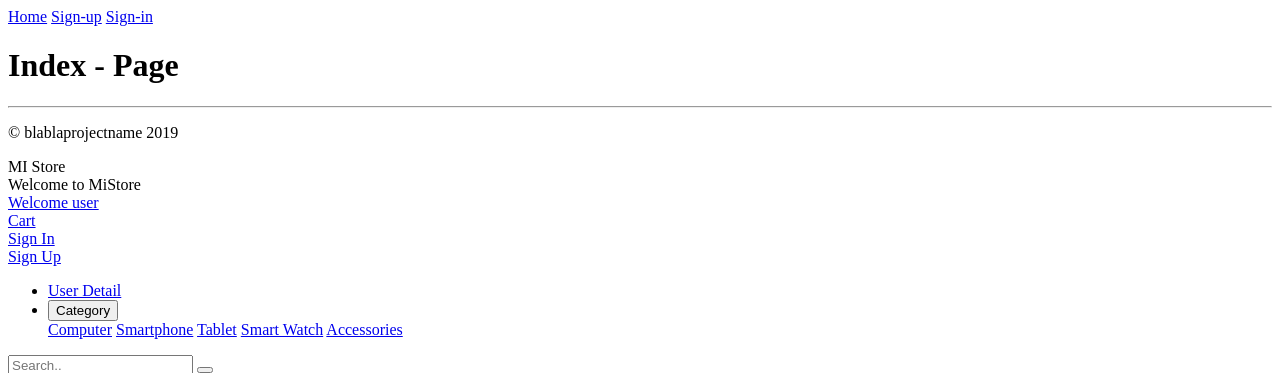
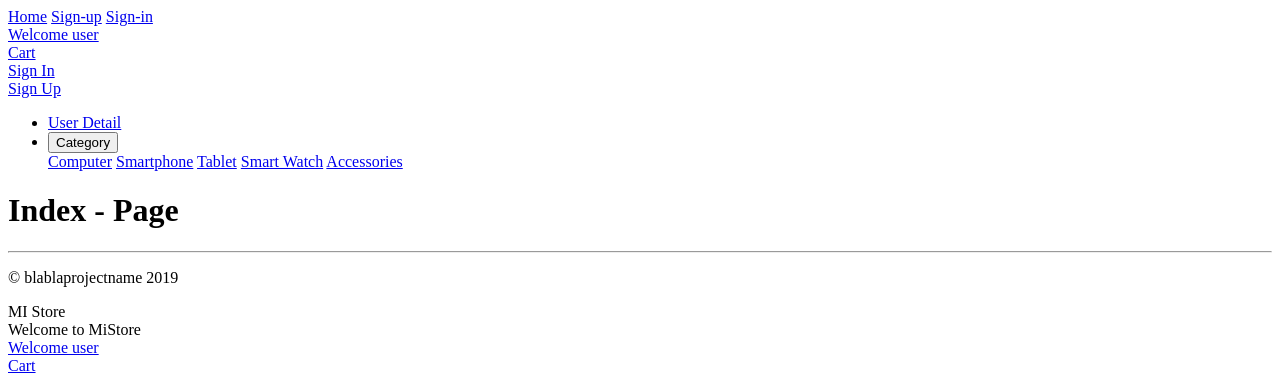
Before and after one commit to ziqirsyam/projectwebbase, a PHP site: page /index.php in a window 1280 px wide. Shown: the top 373 px of the page. Run offline with PHP 8.4, Linux system fonts and the light colour scheme.

Commit message:
update generalnavbar.php

```diff
--- a/generalnavbar.php
+++ b/generalnavbar.php
@@ -3,6 +3,37 @@
 	<a href="sign-up.php">Sign-up</a>
 	<a href="sign-in.php">Sign-in</a>
 </div>
+<div class="navitop">
+		<a href="#home"> Welcome user</a>
+		<div class="cart">
+			<a href="#cart">Cart</a></div>
+		<div class="signin">
+			<a href="signin.html">Sign In</a></div>
+		<div class="signup">
+			<a href="signup.html">Sign Up</a></div>
+	</div>
+
+	<!--side navigation-->
+	<section>
+		<nav>
+			<ul>
+				<li><a href="userdetail.html">User Detail</a></li>
+				<li><div class="dropdown">
+					<button class="dropbtn">Category
+						<i class="fa fa-caret-down"></i>
+					</button>
+					<div class="dropdown_content">
+						<a href="Laptop.html">Computer</a>
+						<a href="Smartphone.html">Smartphone</a>
+						<a href="Tablet.html">Tablet</a>
+						<a href="Smartwatch.html">Smart Watch</a>
+						<a href="Accessories.html">Accessories</a>
+					</div>
+					</div>
+				</li>
+			</ul>
+		</nav>
+	</section>
 <!--
 	https://www.w3schools.com/howto/howto_js_topnav.asp
 	https://www.w3schools.com/howto/howto_js_topnav_responsive.asp
```
